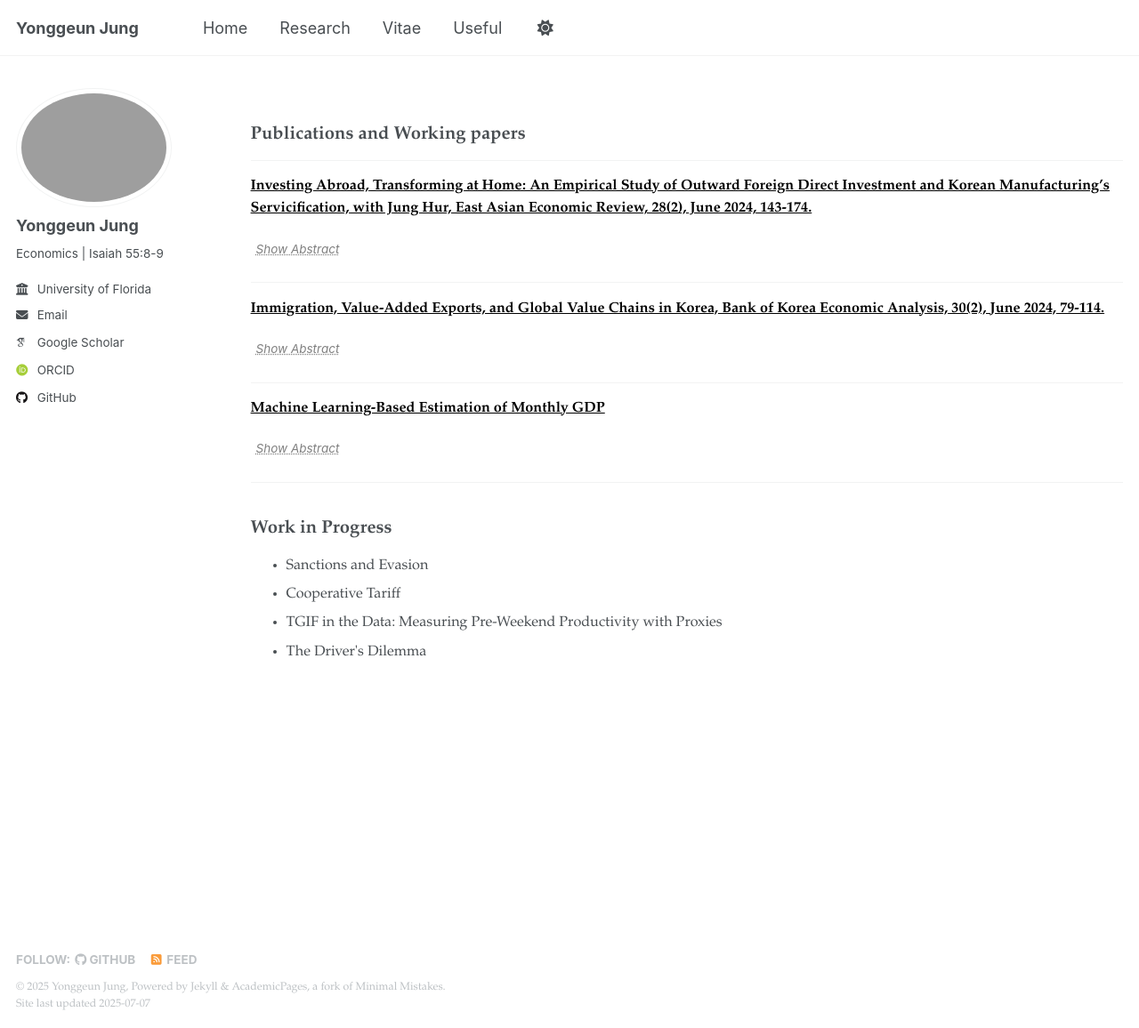
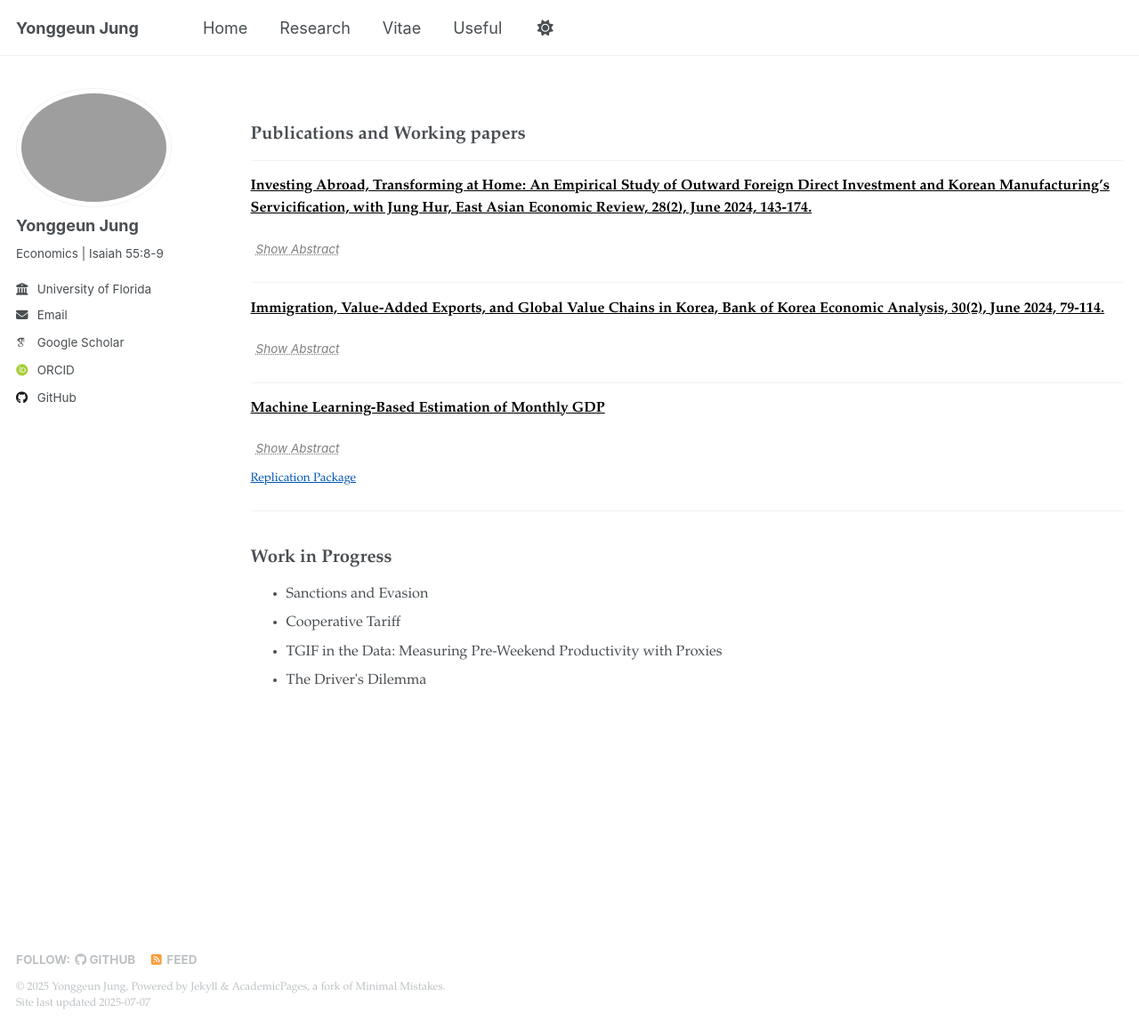
Before and after one commit to Yonggeun-Jung/yonggeun-jung.github.io, a Jekyll site: the page built from _pages/research.html, in a window 1280 px wide and 1156 px high. Shown: the whole window at 89% size. Built offline with Jekyll 4.4.1, drawn with Linux system fonts in a browser that asks for light colours; some web fonts are replaced.

Commit message:
Replication

```diff
--- a/_data/publications.yml
+++ b/_data/publications.yml
@@ -7,3 +7,4 @@
 - citation: "Machine Learning-Based Estimation of Monthly GDP"
   abstract: "This paper proposes a scalable framework to estimate monthly GDP using machine learning methods. We apply Multi-Layer Perceptron (MLP), Long Short-Term Memory networks (LSTM), Extreme Gradient Boosting (XGBoost), and Elastic Net regression to map monthly indicators to quarterly GDP growth, and reconcile the outputs with actual aggregates. Using data from China, Germany, the UK, and the US, our method delivers robust performance across varied data environments. Benchmark comparisons with prior US studies and UK official statistics validate its accuracy. The approach offers a flexible and data-driven tool for high-frequency macroeconomic monitoring and policy analysis."
   url: "https://arxiv.org/abs/2506.14078"
+  replication_url: "https://github.com/Yonggeun-Jung/monthly_gdp"
--- a/_pages/research.html
+++ b/_pages/research.html
@@ -15,14 +15,11 @@ author_profile: true
 
   {% for pub in site.data.publications %}
     <div class="publication-item" style="margin-bottom: 1.5em;">
-
       <p>
-
         <strong>
           <a href="{{ pub.url }}" target="_blank">{{ pub.citation }}</a>
         </strong>
       </p>
-
 
       {% if pub.abstract %}
         <button class="toggle-abstract"
@@ -36,6 +33,15 @@ author_profile: true
           <p>{{ pub.abstract }}</p>
         </div>
       {% endif %}
+
+      {% if pub.replication_url %}
+        <div style="margin-top: 0.5em;">
+          <a href="{{ pub.replication_url }}" target="_blank"
+             style="font-size: smaller; color: #0056b3; text-decoration: underline;">
+            Replication Package
+          </a>
+        </div>
+      {% endif %}
     </div>
     <hr />
   {% endfor %}
@@ -46,7 +52,6 @@ author_profile: true
     {% for wip in site.data.work_in_progress %}
       <li style="margin-bottom: 0.5em; font-size: 1.00em;">
         {{ wip.title }}
-
       </li>
     {% endfor %}
   </ul>
```
